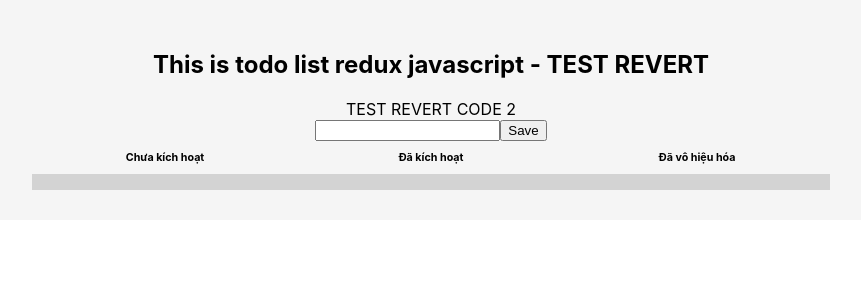
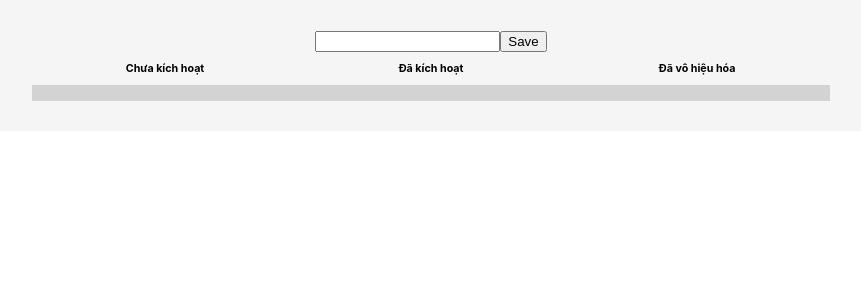
Before and after one commit to NguyenDuyTu97/todolist-redux, a React (Create React App) app: page / in a window 1280 px wide. Shown: the top 300 px of the page, without its empty margins (209-1070 px from the left). Built offline with nearby package versions, Linux system fonts and the light colour scheme.

Commit message:
Revert "feat: add title todo list"
This reverts commit 6b672e620cc43eae6a9b03cd449eca0c5fedc379.

```diff
--- a/src/components/todolist/index.js
+++ b/src/components/todolist/index.js
@@ -64,8 +64,6 @@ function TodoList() {
 
     return (
         <div className="container">
-            <h2>This is todo list redux javascript - TEST REVERT</h2>
-            <div>TEST REVERT CODE 2</div>
             <div id="heading">
                 <input
                     name='username'
```
